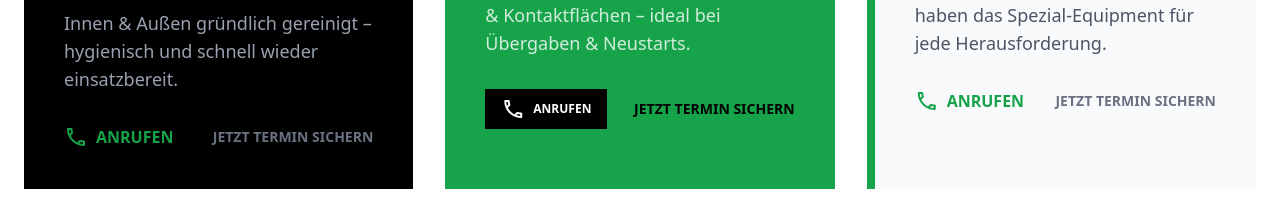
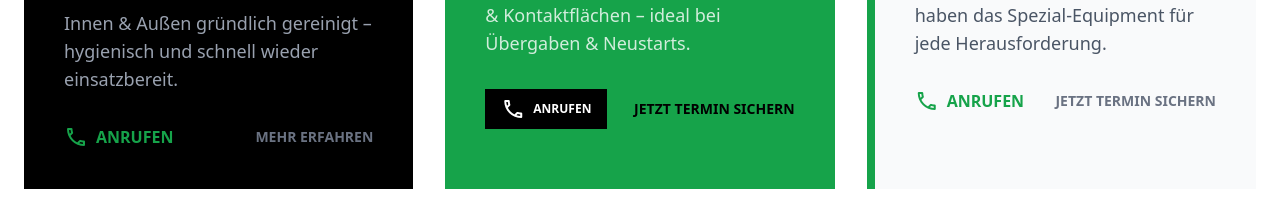
Before and after one commit to FreshFries90/ae-gebaeudeservice, a Next.js app: page / in a window 1280 px wide. Shown: the part 2560-2777 px from the top of the page. Built offline with nearby package versions, Linux system fonts and the light colour scheme.

Commit message:
Container

```diff
--- a/app/components/SiteHeader.tsx
+++ b/app/components/SiteHeader.tsx
@@ -58,6 +58,12 @@ export function SiteHeader() {
                     className="block px-4 py-3 text-sm font-semibold text-gray-900 transition-colors hover:bg-primary hover:text-white"
                   >
                     Industriereinigung
+                  </a>
+                  <a
+                    href="/containerreinigung"
+                    className="block px-4 py-3 text-sm font-semibold text-gray-900 transition-colors hover:bg-primary hover:text-white"
+                  >
+                    Containerreinigung
                   </a>
                 </div>
               </div>
--- a/app/page.tsx
+++ b/app/page.tsx
@@ -402,9 +402,9 @@ export default function Page() {
                 </a>
                 <a
                   className="font-bold text-gray-500 hover:text-primary uppercase text-sm text-center break-words"
-                  href="#quote"
+                  href="/containerreinigung"
                 >
-                  Jetzt Termin sichern
+                  Mehr erfahren
                 </a>
               </div>
             </div>
```
